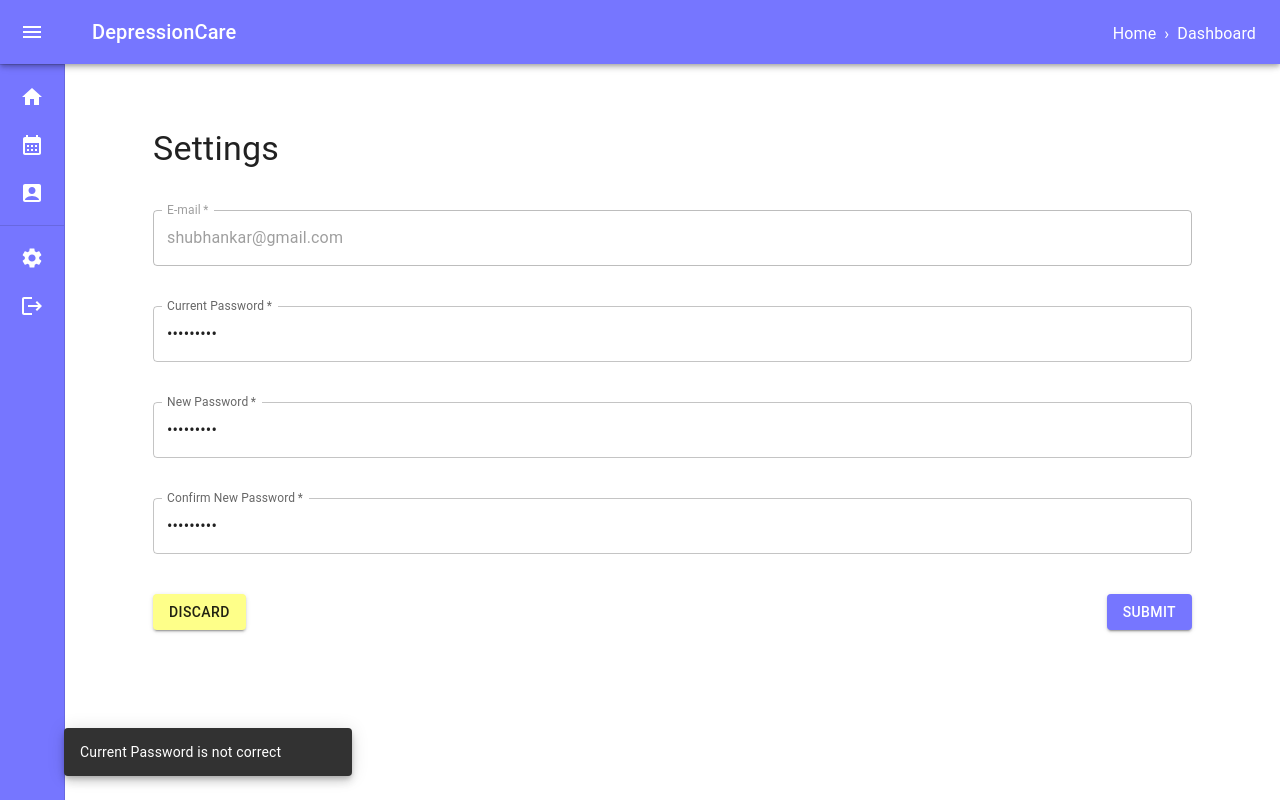
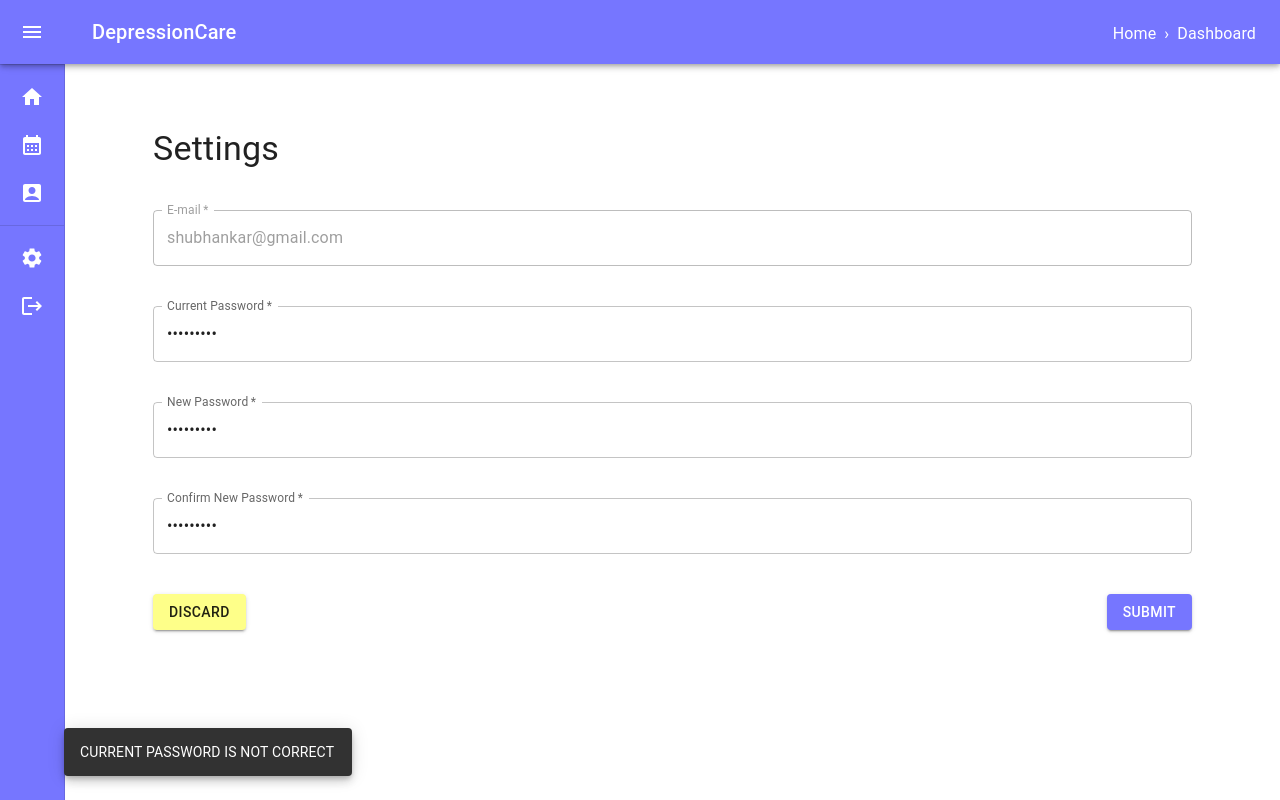
Before and after one commit to wizapp-link/medical-platform-frontend, a React (Create React App) app: page /doctor/settings in a window 1280 px wide. Both pictures are taken after typing "Sample123", "Sample123", "Sample123" into the empty fields and a click on the button "SUBMIT". Built offline with nearby package versions, Linux system fonts and the light colour scheme.

Commit message:
Minor update

```diff
--- a/src/screens/DoctorSettingsScreen.tsx
+++ b/src/screens/DoctorSettingsScreen.tsx
@@ -100,19 +100,19 @@ export default function PatientSettingsScreen(props: any) {
 
 							<Snackbar
 								open={openNotMatch}
-								message="the password did not match the re-typed password"
+								message="NEW PASSWORD DID NOT MATCH CONFIRM PASSWORD"
 								autoHideDuration={3000}
 								onClose={handleSnackbarClose}
 							/>
 							<Snackbar
 								open={openUncorrectPsw}
-								message="Current Password is not correct"
+								message="CURRENT PASSWORD IS NOT CORRECT"
 								autoHideDuration={3000}
 								onClose={handleSnackbarClose}
 							/>
 							<Snackbar
 								open={openChanged}
-								message="Password change successful"
+								message="PASSWORD CHANGED SUCCESSFUL"
 								autoHideDuration={3000}
 								onClose={handleSnackbarClose}
 							/>
```
